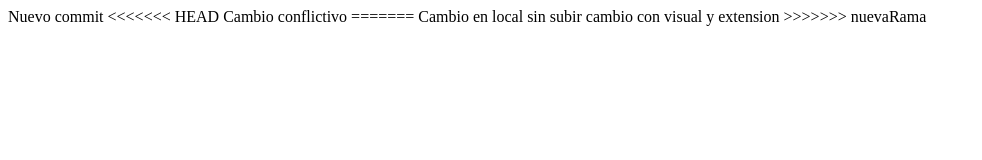
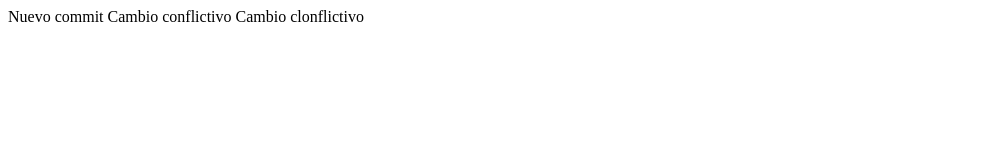
Before and after one commit to HarryT08/tallereisi, a plain HTML site: page index.html in a window 1280 px wide. Shown: the whole page, without its empty margins (0-982 px from the left). Drawn offline with Linux system fonts and the light colour scheme.

Commit message:
Cambio en maestro

```diff
--- a/index.html
+++ b/index.html
@@ -8,11 +8,7 @@
 </head>
 <body>
     Nuevo commit
-<<<<<<< HEAD
     Cambio conflictivo
-=======
-    Cambio en local sin subir
-    cambio con visual y extension
->>>>>>> nuevaRama
+    Cambio clonflictivo
 </body>
 </html>
```
